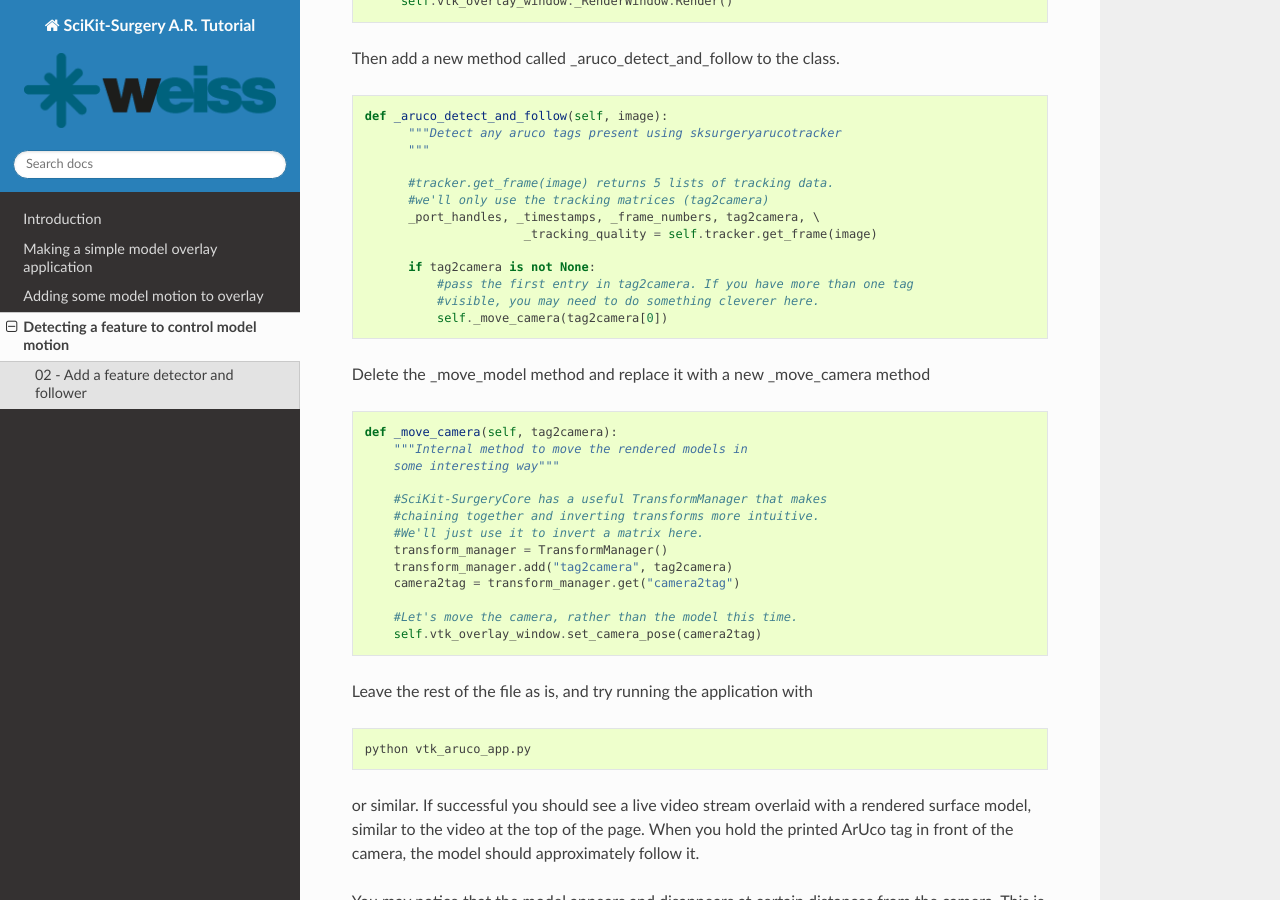
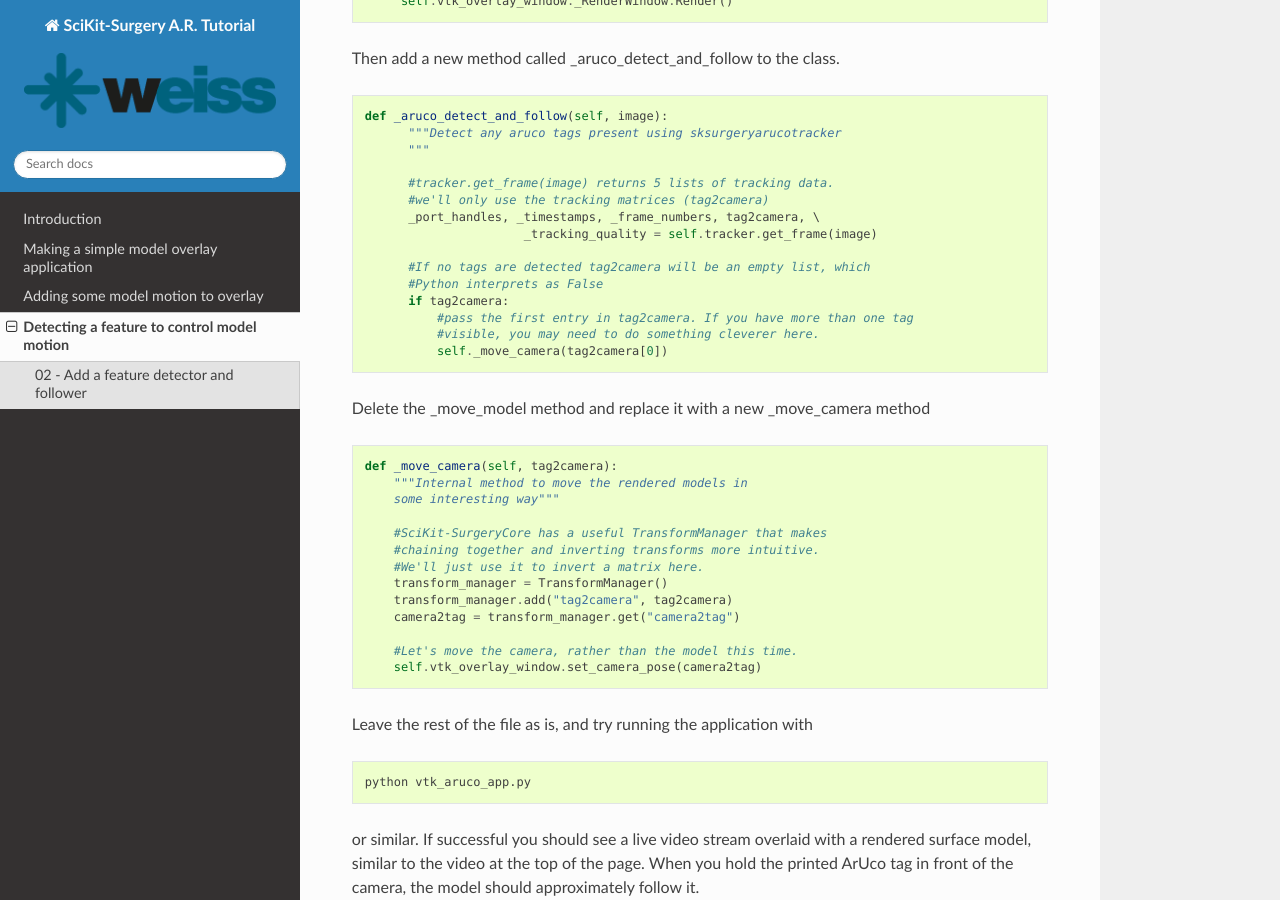
Before and after one commit to SciKit-Surgery/scikit-surgerytutorial01, a Sphinx documentation site: the page built from doc/03_VTK_Overlay_With_Aruco_Tag.rst, in a window 1280 px wide and 900 px high, scrolled down 2058 px. Built offline with Sphinx 7.4.7 and the Read the Docs theme 2.0.0, drawn with Linux system fonts in a browser that asks for light colours; formulas are drawn with MathJax 3.

Commit message:
Issue #25 fixed bug in docs

```diff
--- a/doc/03_VTK_Overlay_With_Aruco_Tag.rst
+++ b/doc/03_VTK_Overlay_With_Aruco_Tag.rst
@@ -113,7 +113,9 @@ Then add a new method called _aruco_detect_and_follow to the class.
         _port_handles, _timestamps, _frame_numbers, tag2camera, \
                         _tracking_quality = self.tracker.get_frame(image)
 
-        if tag2camera is not None:
+        #If no tags are detected tag2camera will be an empty list, which
+        #Python interprets as False
+        if tag2camera:
             #pass the first entry in tag2camera. If you have more than one tag
             #visible, you may need to do something cleverer here.
             self._move_camera(tag2camera[0])
```
